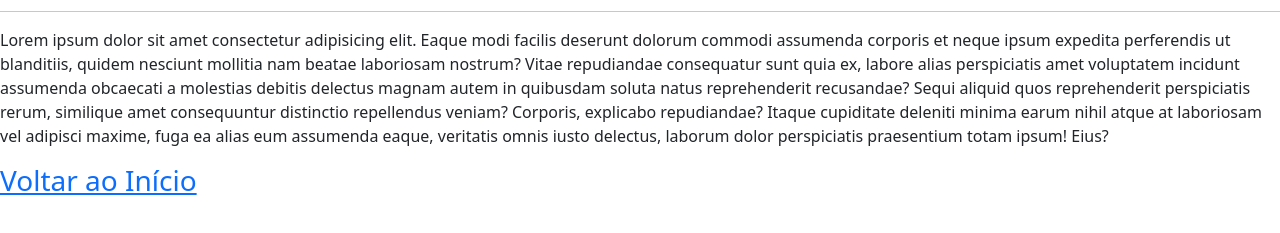
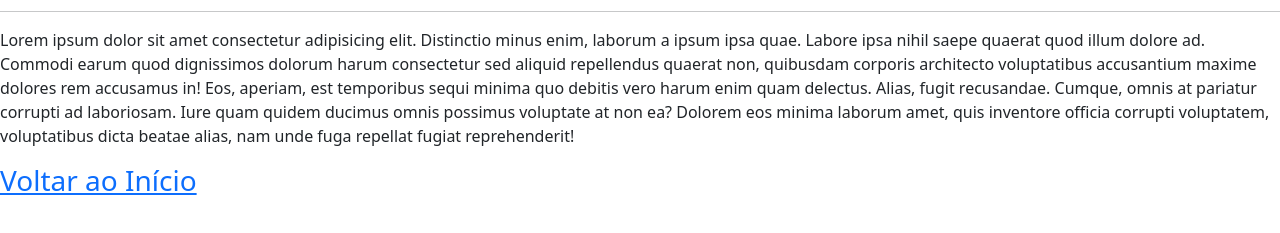
Before and after one commit to tatiuska/cursoBootstrap5, a website: page aula03/index.html in a window 1280 px wide. Shown: the part 53-286 px from the top of the page. Drawn offline with nearby package versions, Linux system fonts and the light colour scheme.

Commit message:
update html Aula 03

```diff
--- a/aula03/index.html
+++ b/aula03/index.html
@@ -12,7 +12,7 @@
     <h1>Associando o Bootstrap 5 ao Documento HTML</h1>
     <hr>
     <p>
-        Lorem ipsum dolor sit amet consectetur adipisicing elit. Eaque modi facilis deserunt dolorum commodi assumenda corporis et neque ipsum expedita perferendis ut blanditiis, quidem nesciunt mollitia nam beatae laboriosam nostrum? Vitae repudiandae consequatur sunt quia ex, labore alias perspiciatis amet voluptatem incidunt assumenda obcaecati a molestias debitis delectus magnam autem in quibusdam soluta natus reprehenderit recusandae? Sequi aliquid quos reprehenderit perspiciatis rerum, similique amet consequuntur distinctio repellendus veniam? Corporis, explicabo repudiandae? Itaque cupiditate deleniti minima earum nihil atque at laboriosam vel adipisci maxime, fuga ea alias eum assumenda eaque, veritatis omnis iusto delectus, laborum dolor perspiciatis praesentium totam ipsum! Eius?
+        Lorem ipsum dolor sit amet consectetur adipisicing elit. Distinctio minus enim, laborum a ipsum ipsa quae. Labore ipsa nihil saepe quaerat quod illum dolore ad. Commodi earum quod dignissimos dolorum harum consectetur sed aliquid repellendus quaerat non, quibusdam corporis architecto voluptatibus accusantium maxime dolores rem accusamus in! Eos, aperiam, est temporibus sequi minima quo debitis vero harum enim quam delectus. Alias, fugit recusandae. Cumque, omnis at pariatur corrupti ad laboriosam. Iure quam quidem ducimus omnis possimus voluptate at non ea? Dolorem eos minima laborum amet, quis inventore officia corrupti voluptatem, voluptatibus dicta beatae alias, nam unde fuga repellat fugiat reprehenderit!
     </p>
     <h3><a href="/index.html">Voltar ao Início</a></h3>
     <!-- <script src="https://cdn.jsdelivr.net/npm/@popperjs/core@2.11.6/dist/umd/popper.min.js" integrity="sha384-oBqDVmMz9ATKxIep9tiCxS/Z9fNfEXiDAYTujMAeBAsjFuCZSmKbSSUnQlmh/jp3" crossorigin="anonymous"></script> -->
```
